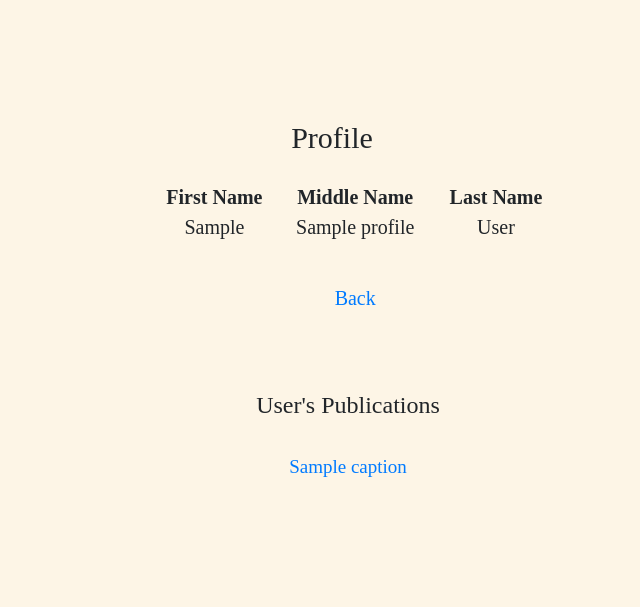
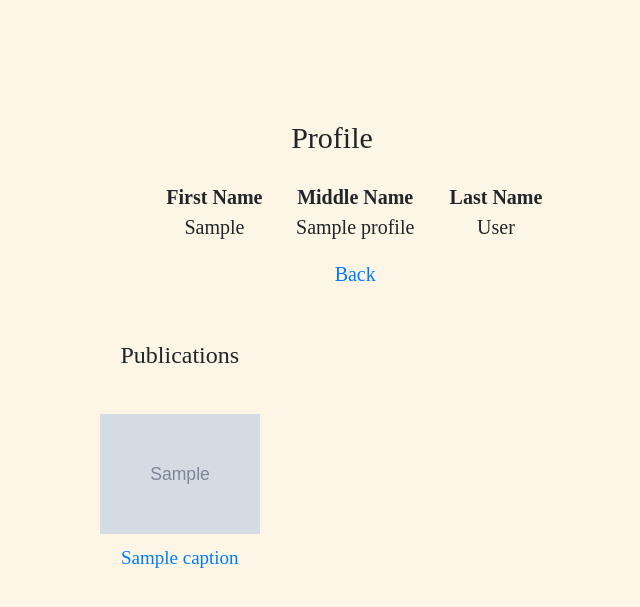
Before and after one commit to Space987/InstaShare, a PHP site: template assignment2/views/Profile/display.php in a window 1280 px wide. Shown: the top 607 px of the page, without its empty margins (308-948 px from the left). Run offline with PHP 8.4, Linux system fonts and the light colour scheme; the template is opened without the code that fills it: most values are stand-ins (such as "Sample title", 1, 10 or a date in 2020); grey boxes marked "Sample" are stand-in pictures.

Commit message:
Updated Profile Publication view

```diff
--- a/assignment2/views/Profile/display.php
+++ b/assignment2/views/Profile/display.php
@@ -32,14 +32,23 @@
 			    top: 15%;
     			width: 100%;
     		}
+    		img{
+			     vertical-align: top;
+    			 display: inline-block;
+    			 text-align: center;
+			     max-width:200px;
+			     max-height:140px;
+			     padding: 10px;
+
+    		}
 
     		table{
 		    			font-family: "Times New Roman", Times, serif;
 					    position: absolute;
 					    text-align: center;
 					    font-size: 19px;
-					    margin-top: 27%;
-					    margin-left: 44%;
+					    margin-top: 25%;
+					    margin-left: 31%;
 		    		}
 
 		    th{
@@ -114,20 +123,46 @@
 				</div>
 			</dl>
 
-		<table>
-			<tr><th>User's Publications</th></tr>
-			<?php
+		<table id="table">
+				<tr><th colspan="3">Publications</th></tr>
+
+				<?php
+				$counter = 0;
+
+
 					foreach($data['publication'] as $item)
+
 					{
-						echo 	"<tr>
-										<td type=action>
-											<br><a id='caption' href='/Publication/details/$item->publication_id'>$item->caption</a>
-										</td><br>
-								</tr>";
+						$counter++;
+						$check = $counter%4;
+
+						if($check != 0){
+						echo 	"
+
+							<td>
+								<br><img src='/images/$item->picture'/>	<br>
+								<a id='caption' href='/Publication/details/$item->publication_id'>$item->caption</a>
+								</td>
+								";
+							}
+							else{
+							echo 	"
+							<tr>
+
+								</tr>
+								<td>
+								<br><img src='/images/$item->picture'/>	<br>
+								<a id='caption' href='/Publication/details/$item->publication_id'>$item->caption</a>
+								</td>
+								"
+								;
+								$counter = 1;
 					}
-			?>
-		</table>
+				}
+				?>
+			</table>
 
 		<a id="backBtn" href='/Publication/index'>Back</a>
 	</body>
 </html>
+</html>
```
